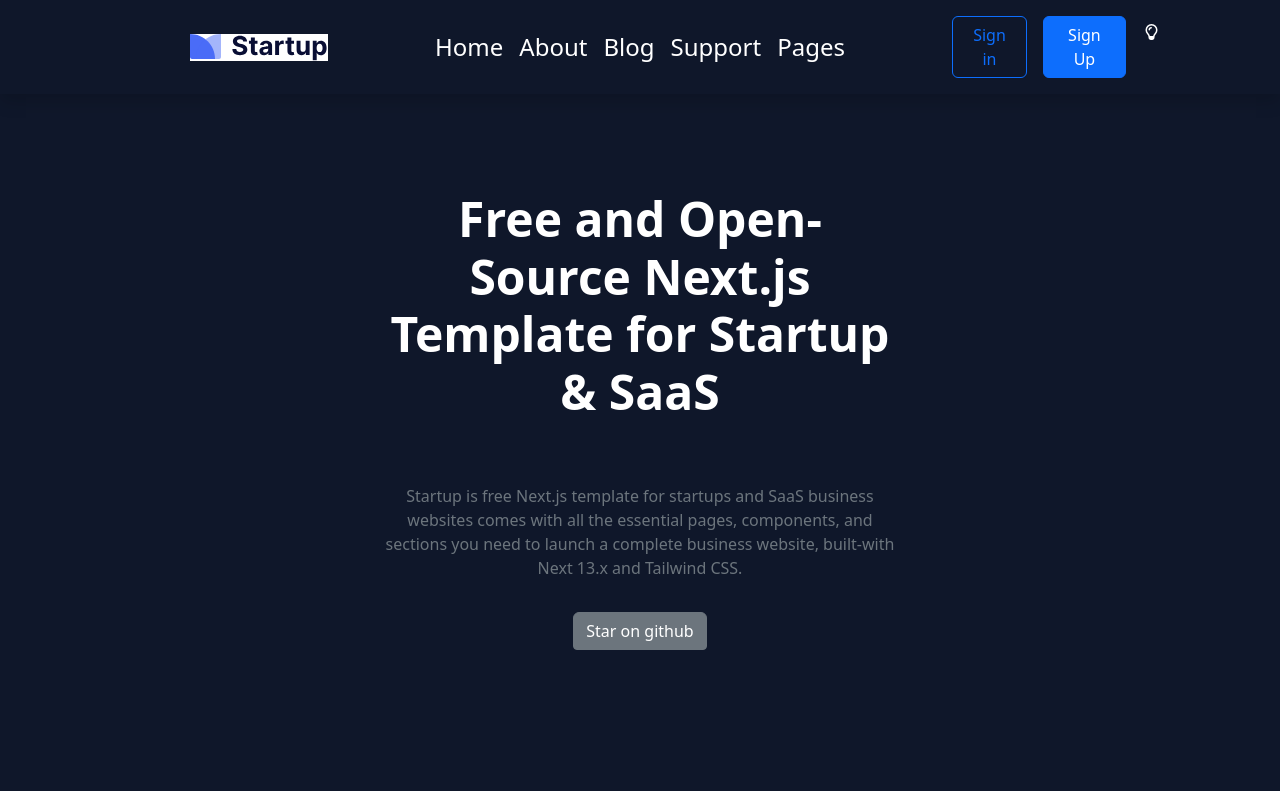
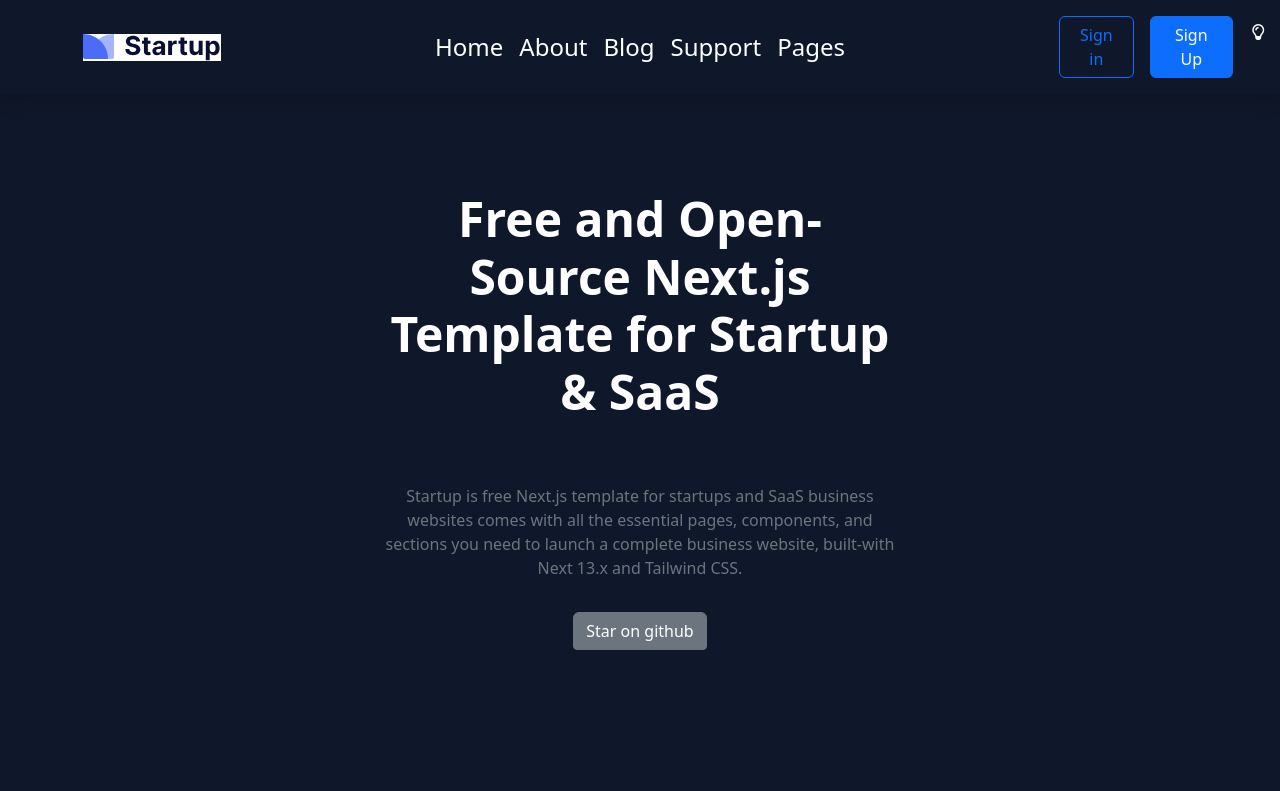
Before and after one commit to lorenzobrari/Bootstrap1_lorenco_brari, a plain HTML site: page bootstrap/bootstrap.html in a window 1280 px wide. Shown: the top 791 px of the page. Drawn offline with nearby package versions, Linux system fonts and the light colour scheme; files whose address does not match are found by name.

Commit message:
Update bootstrap.html

```diff
--- a/bootstrap/bootstrap.html
+++ b/bootstrap/bootstrap.html
@@ -22,11 +22,11 @@
                 src="/mediaqueries/bootstrap/mediabootstrap/logo-2.svg" alt="logo">
         </div>
 
-        <div class=" d-flex  fs-4 textcol-8 justify-content-center  align-items-center gap-3   list-unstyled ">
+        <div class=" d-flex  fs-4 col-8 justify-content-center  align-items-center gap-3   list-unstyled ">
             <!-- <ul class="d-flex  align-items-center bg-warning" style="height: 100% !important;"> -->
             <li>Home</li>
             <li>
-                <a " class=" text-white" href="https://themewagon.github.io/startup-nextjs/about/">
+                <a" class=" text-white" href="https://themewagon.github.io/startup-nextjs/about/">
                     About
                 </a>
             </li>
```
